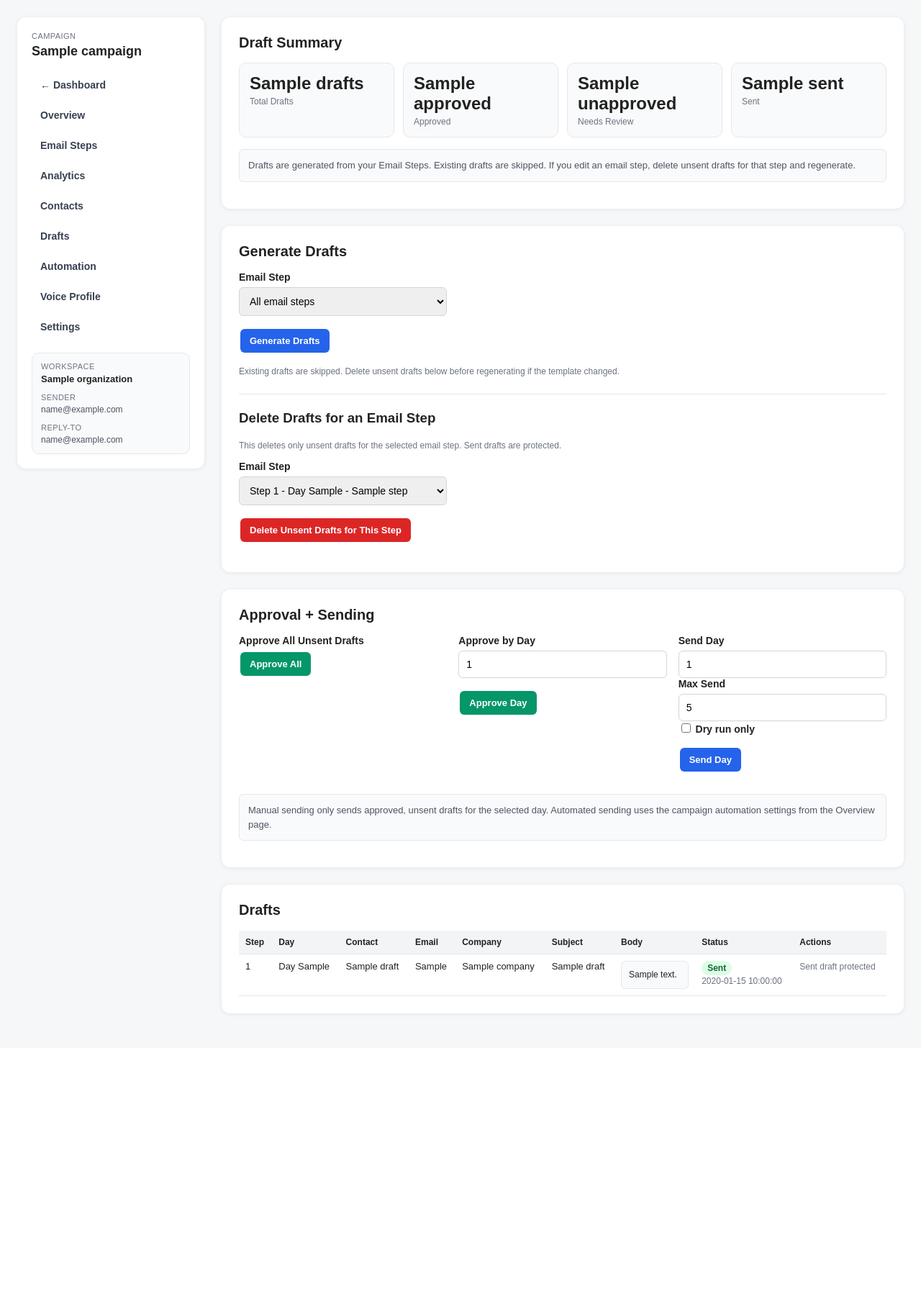
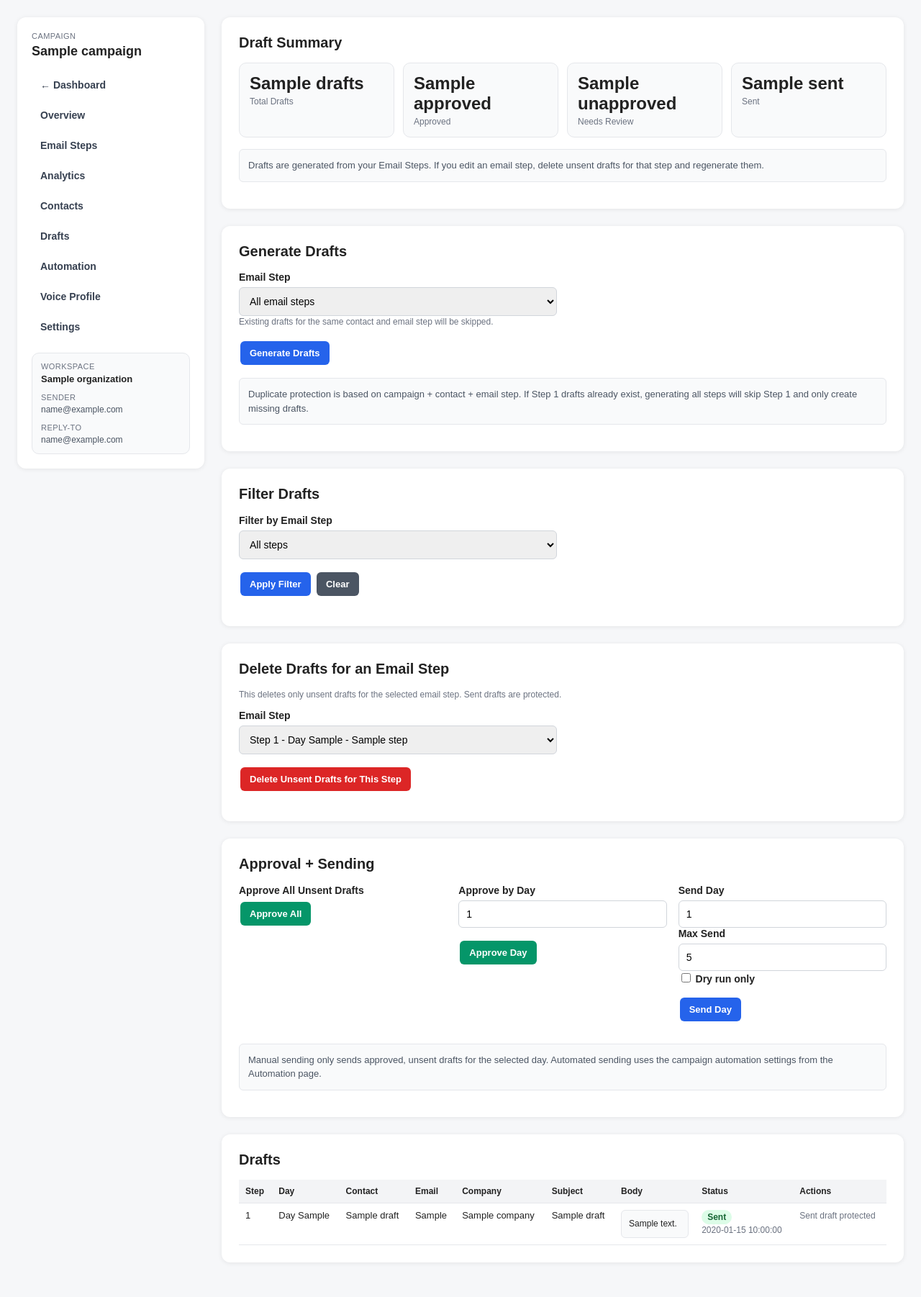
Before and after one commit to mmaynard82/AutoEmailer, a FastAPI app: template app/templates/campaign_drafts.html in a window 1280 px wide. Shown: the part 79-1881 px from the top of the page at 72% size. Before the commit the page ends 1491 px from the top, so only its background shows below. Run offline with FastAPI, Linux system fonts and the light colour scheme; the template is opened without the code that fills it: most values are stand-ins (such as "Sample title", 1, 10 or a date in 2020).

Commit message:
Fix workflow redirects and draft filtering UI

```diff
--- a/app/templates/campaign_drafts.html
+++ b/app/templates/campaign_drafts.html
@@ -65,7 +65,7 @@
             </div>
 
             <p class="section-note" style="margin-top: 16px;">
-                Drafts are generated from your Email Steps. Existing drafts are skipped. If you edit an email step, delete unsent drafts for that step and regenerate.
+                Drafts are generated from your Email Steps. If you edit an email step, delete unsent drafts for that step and regenerate them.
             </p>
         </div>
 
@@ -73,7 +73,7 @@
             <h2>Generate Drafts</h2>
 
             <form method="post" action="/dashboard/campaigns/{{ campaign.id }}/drafts/generate">
-                <div class="three-grid">
+                <div class="form-grid">
                     <div>
                         <label>Email Step</label>
                         <select name="cadence_step_id">
@@ -84,6 +84,10 @@
                                 </option>
                             {% endfor %}
                         </select>
+
+                        <div class="small">
+                            Existing drafts for the same contact and email step will be skipped.
+                        </div>
                     </div>
                 </div>
 
@@ -92,20 +96,48 @@
                 </p>
             </form>
 
-            <p class="small">
-                Existing drafts are skipped. Delete unsent drafts below before regenerating if the template changed.
+            <p class="section-note">
+                Duplicate protection is based on campaign + contact + email step.
+                If Step 1 drafts already exist, generating all steps will skip Step 1 and only create missing drafts.
             </p>
+        </div>
 
-            <hr style="border: none; border-top: 1px solid #e5e7eb; margin: 22px 0;">
+        <div class="card">
+            <h2>Filter Drafts</h2>
 
-            <h3>Delete Drafts for an Email Step</h3>
+            <form method="get" action="/dashboard/campaigns/{{ campaign.id }}/drafts">
+                <div class="form-grid">
+                    <div>
+                        <label>Filter by Email Step</label>
+                        <select name="step_filter">
+                            <option value="">All steps</option>
+                            {% for step in steps %}
+                                <option value="{{ step.id }}" {% if step_filter == step.id|string %}selected{% endif %}>
+                                    Step {{ step.step_number }} - Day {{ step.send_day }} - {{ step.name }}
+                                </option>
+                            {% endfor %}
+                        </select>
+                    </div>
+                </div>
+
+                <p>
+                    <button type="submit">Apply Filter</button>
+                    <a class="button gray" href="/dashboard/campaigns/{{ campaign.id }}/drafts">Clear</a>
+                </p>
+            </form>
+        </div>
+
+        <div class="card">
+            <h2>Delete Drafts for an Email Step</h2>
 
             <p class="small">
                 This deletes only unsent drafts for the selected email step. Sent drafts are protected.
             </p>
 
-            <form method="post" action="/dashboard/campaigns/{{ campaign.id }}/drafts/delete-step" onsubmit="return confirm('Delete all unsent drafts for this email step? You can regenerate them afterward.');">
-                <div class="three-grid">
+            <form method="post"
+                  action="/dashboard/campaigns/{{ campaign.id }}/drafts/delete-step"
+                  onsubmit="return confirm('Delete all unsent drafts for this email step? You can regenerate them afterward.');">
+                <div class="form-grid">
                     <div>
                         <label>Email Step</label>
                         <select name="cadence_step_id" required>
@@ -162,12 +194,19 @@
 
             <p class="section-note">
                 Manual sending only sends approved, unsent drafts for the selected day.
-                Automated sending uses the campaign automation settings from the Overview page.
+                Automated sending uses the campaign automation settings from the Automation page.
             </p>
         </div>
 
         <div class="card">
             <h2>Drafts</h2>
+
+            {% if step_filter %}
+                <p class="section-note">
+                    Showing drafts for the selected email step.
+                    <a href="/dashboard/campaigns/{{ campaign.id }}/drafts">Clear filter</a>
+                </p>
+            {% endif %}
 
             {% if drafts %}
                 <table>
@@ -243,10 +282,10 @@
                     </tbody>
                 </table>
             {% else %}
-                <p>No drafts yet.</p>
+                <p>No drafts found.</p>
 
                 <div class="section-note">
-                    Add email steps first, upload contacts, then generate drafts.
+                    Add email steps, upload contacts, then generate drafts.
                 </div>
             {% endif %}
         </div>
```
